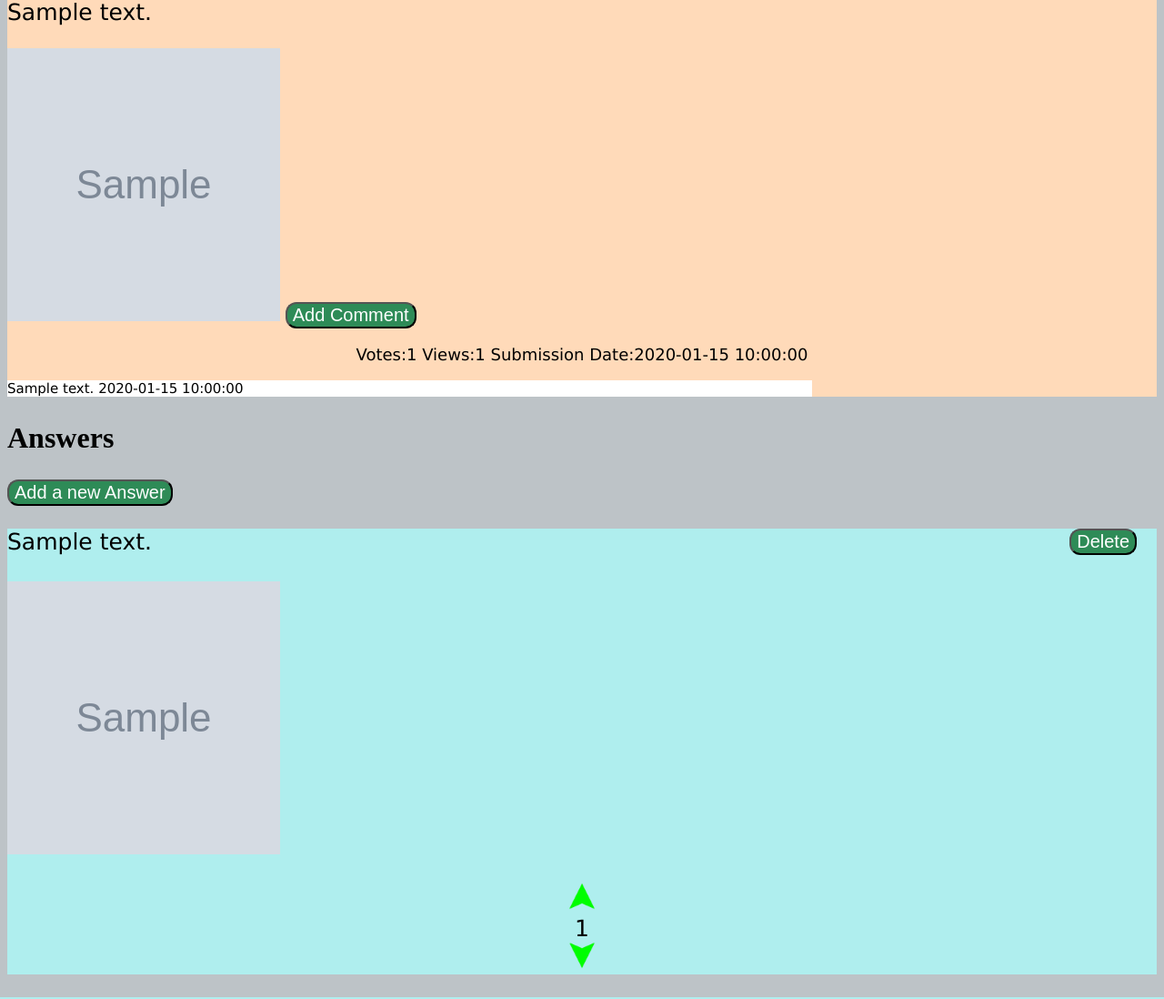
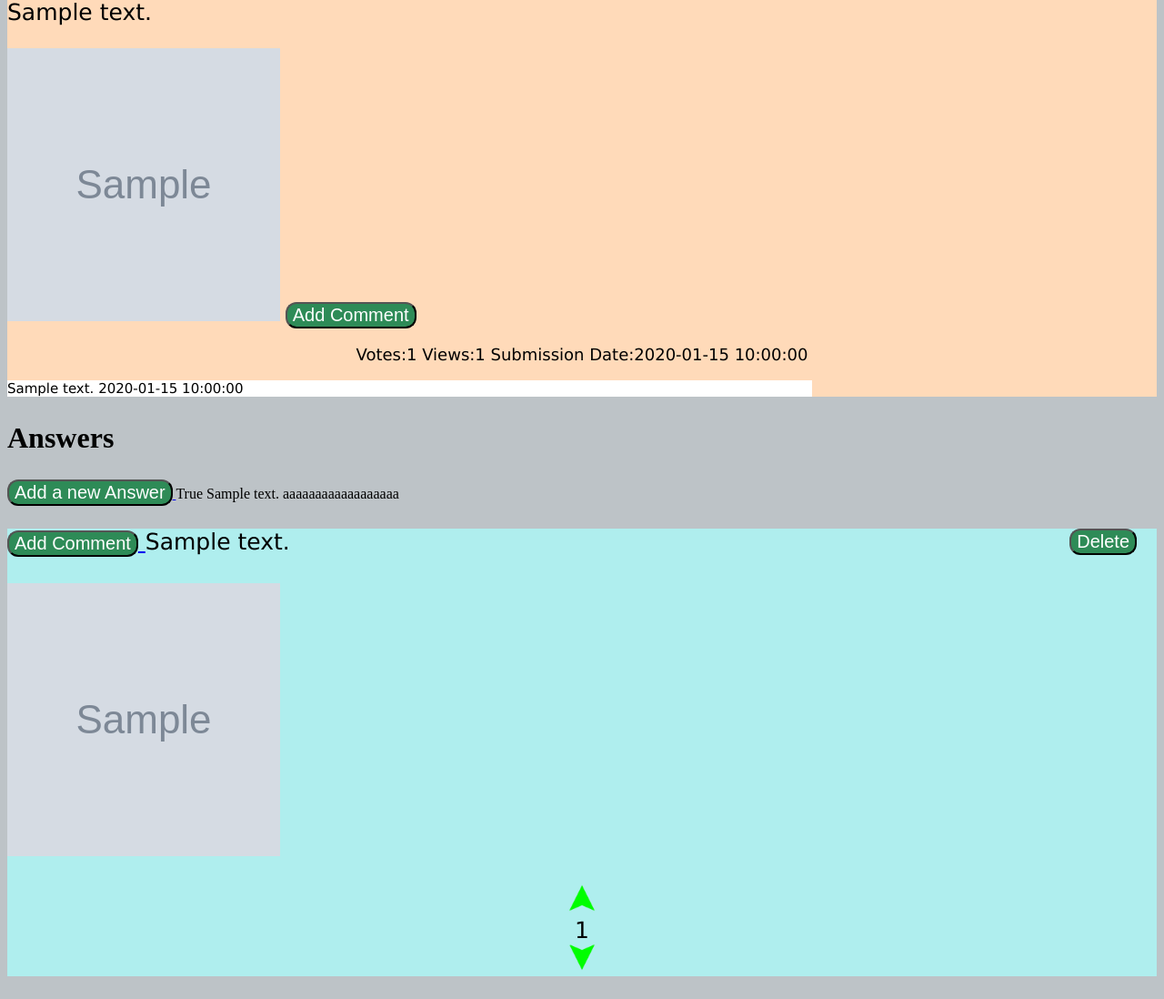
Before and after one commit to stefan-gherman/AskMate, a Flask app: template templates/question.html in a window 1280 px wide. Shown: the part 318-1416 px from the top of the page at 91% size. Run offline with Flask 2, Linux system fonts and the light colour scheme; the template is opened without the code that fills it: most values are stand-ins (such as "Sample title", 1, 10 or a date in 2020); grey boxes marked "Sample" are stand-in pictures; some libraries are stand-ins or nearby versions.

Commit message:
Add function to read comments

```diff
--- a/data_manager.py
+++ b/data_manager.py
@@ -201,14 +201,26 @@ def vote_item_up_down(cursor, parameter, type, direction):
             )
 
 @connection.connection_handler
-def add_question_comment(cursor, message, question_id):
+def add_question_comment(cursor, message, question_id, answer_id):
     date = util.datetime.today()
     submission_time = date.now().strftime("%Y-%m-%d %H:%M:%S")
-    cursor.execute(
-        """
-        INSERT INTO comment (question_id, message, submission_time, edited_count)
-        VALUES ('{question_id}', '{message}', '{submission_time}', '0');
-        """.format(question_id=question_id,
-                   message=message,
-                   submission_time=submission_time)
+    print(question_id)
+    print(answer_id)
+    if question_id is not None:
+        cursor.execute(
+            """
+            INSERT INTO comment (question_id, message, submission_time, edited_count)
+            VALUES ('{question_id}', '{message}', '{submission_time}', '0');
+            """.format(question_id=question_id,
+                       message=message,
+                       submission_time=submission_time)
     )
+    else:
+        cursor.execute(
+            """
+            INSERT INTO comment (answer_id, message, submission_time, edited_count)
+            VALUES ('{answer_id}', '{message}', '{submission_time}', '0');
+            """.format(answer_id=answer_id,
+                       message=message,
+                       submission_time=submission_time)
+        )
--- a/server.py
+++ b/server.py
@@ -34,13 +34,15 @@ def route_question(question_id):
         data_manager.update_views(question_id_conv)
     questions = dict(data_manager.display_question(question_id_conv).pop())
     answers = data_manager.display_answers(question_id_conv)
+    comments = util.read_comments_sql()
     question_comments = util.read_question_comments(question_id)
     update_views = False
     return render_template('question.html',
                            questions=questions,
                            answers=answers,
                            question_id=question_id_conv,
-                           question_comments=question_comments
+                           question_comments=question_comments,
+                           comments=comments
                            )
 
 
@@ -201,13 +203,36 @@ def delete_sql_answer(answer_id):
 
 @app.route('/question/<question_id>/new-comment', methods=['GET', 'POST'])
 def route_add_question_comment(question_id):
+    answer_id = None
+
     if request.method == 'POST':
         message = request.form['message']
         data_manager.add_question_comment(message=message,
-                                          question_id=question_id)
+                                          question_id=question_id,
+                                          answer_id=answer_id)
         return redirect(url_for('route_question', question_id=question_id))
 
-    return render_template('add_comment.html', question_id=question_id)
+    return render_template('add_comment.html',
+                           question_id=question_id,
+                           answer_id=answer_id)
+
+
+@app.route('/answer/<answer_id>/new-comment', methods=['GET', 'POST'])
+def route_add_answer_comment(answer_id):
+    answer_id = answer_id
+    question_id = util.read_question_id(answer_id)
+    question_id = question_id[0]['question_id']
+    if request.method == 'POST':
+        message = request.form['message']
+        data_manager.add_question_comment(message=message,
+                                          question_id=None,
+                                          answer_id=answer_id)
+        return redirect(url_for('route_question',
+                                question_id=question_id))
+
+    return render_template('add_comment.html',
+                           answer_id=answer_id,
+                           id=question_id)
 
 
 if __name__ == "__main__":
--- a/templates/question.html
+++ b/templates/question.html
@@ -44,17 +44,33 @@
 </a>
 
 {% for answer in answers %}
+    {% for comment in comments %}
+
+        {{ answer_id == comment.answer_id }}
+        {% if answer_id == comment.answer_id %}
+            {{ comment.message }}
+        {% endif %}
+    {% endfor %}
+    {% if comments.answer_id == answer.id %}
+        aaaaaaaaaaaaaaaaaa
+    {% endif %}
 <div class="answ">
     <p><a href="{{ url_for('delete_sql_answer', answer_id = answer.id) }}">
         <button class="links"> Delete</button>
     </a>
-
+        <a href="{{ url_for('route_add_answer_comment', answer_id = answer.id)}}">
+        <button type="submit" class="add-comment">Add Comment</button>
+    </a>
         {% autoescape false %}{{ answer.message }}{% endautoescape %}
 
         <br><br>
         {% if answer.image != '../static/img/' %}
             <img src="{{ answer.image }}" alt="question image" id="image" width="300px" height="300px">
         {% endif %}
+        <div class="question-comments">
+
+
+    </div>
     <div class="alignc">
         <a href="{{ url_for('route_answer_vote_up', answer_id = answer.id) }}"><img
                 src="/static/local_ico/Up_Arrow.png" class="vote"></a> <br>{{ answer.vote_number }}<br> <a
```
Also changed, not shown: templates/add_comment.html (+16 -1 lines).
